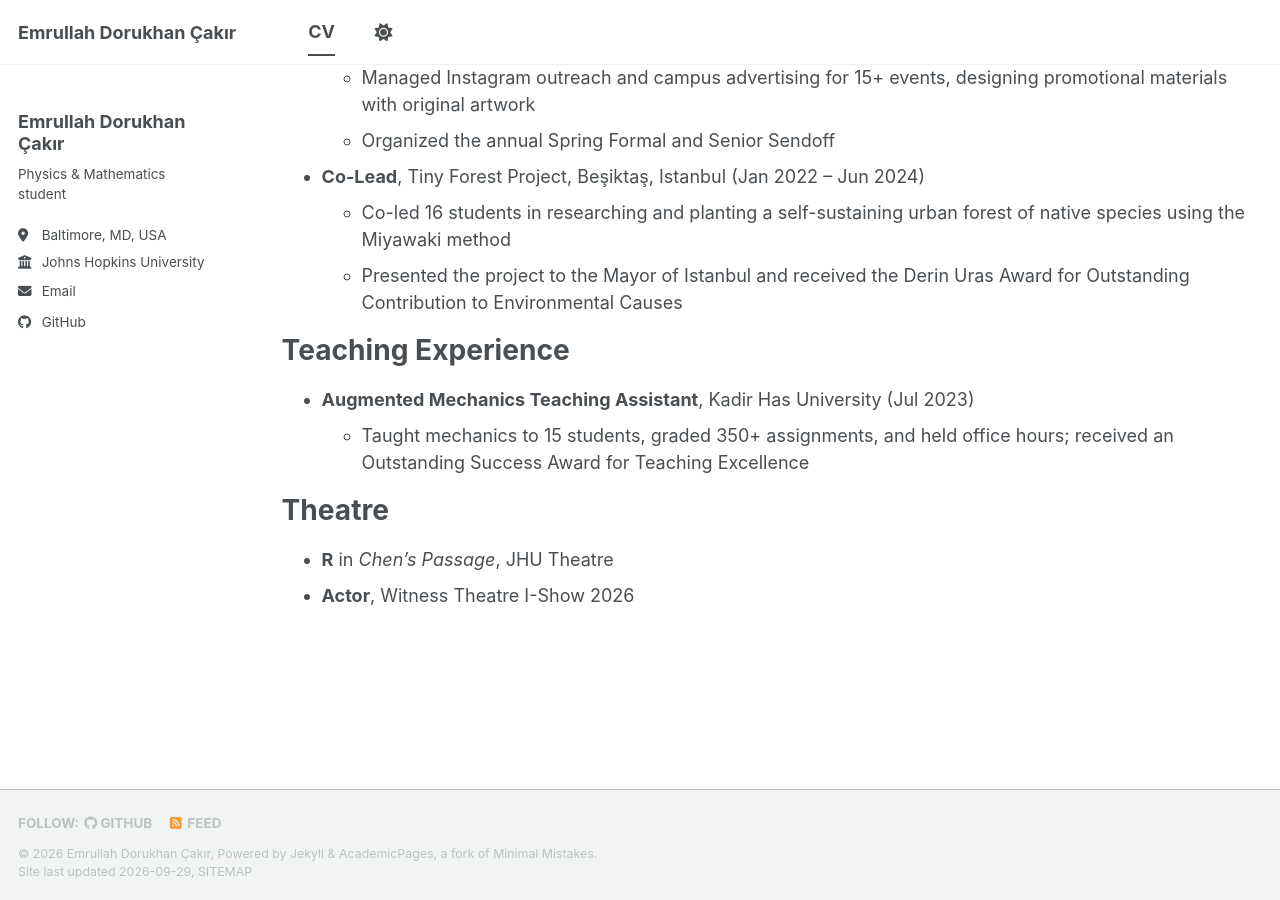
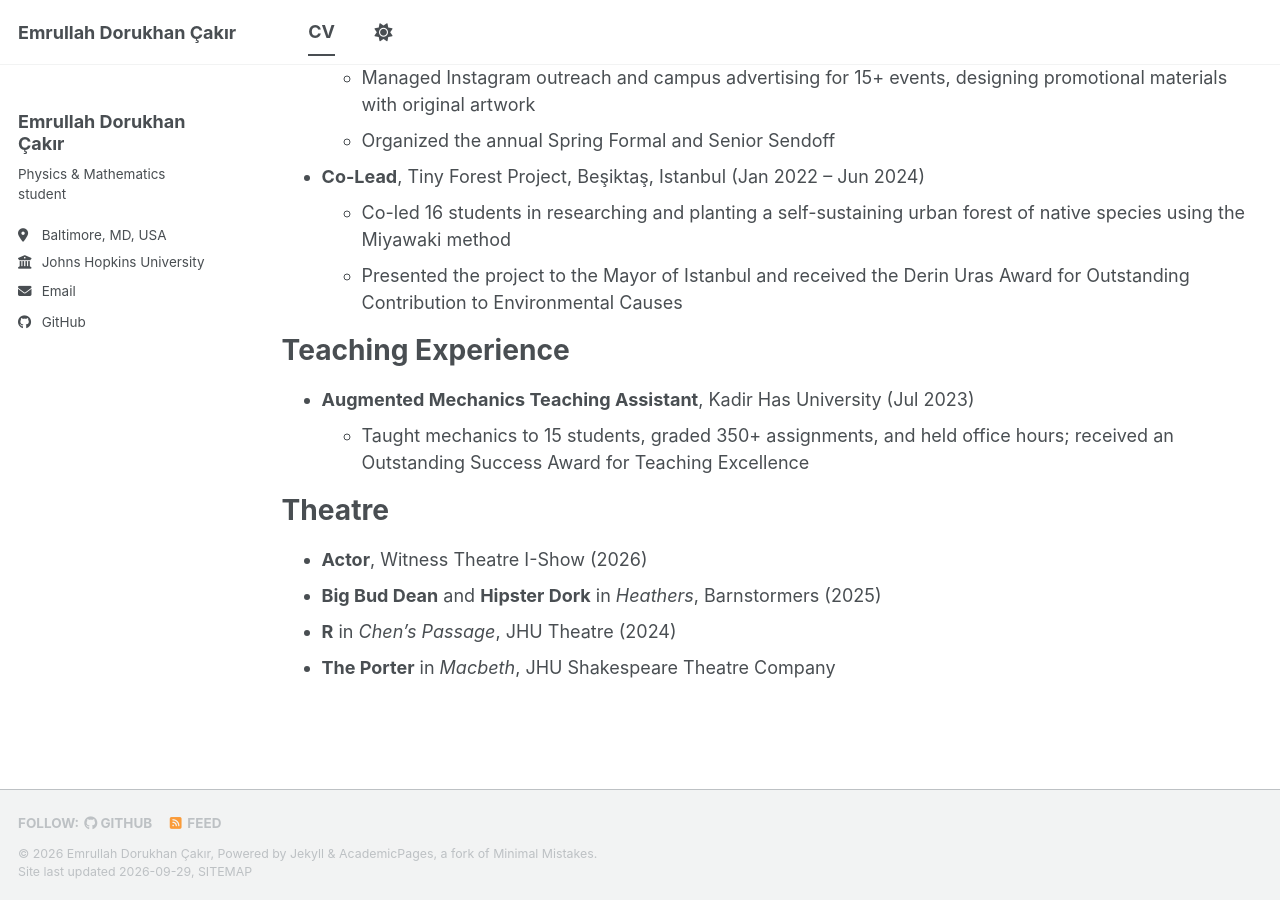
Before and after one commit to emrullahd-cakir/emrullahd-cakir.github.io, a Jekyll site: the page built from _pages/cv.md, in a window 1280 px wide and 900 px high, scrolled down 1213 px. Built offline with Jekyll 4.4.1, drawn with Linux system fonts in a browser that asks for light colours; a style sheet for code colours, icons or effects is not loaded.

Commit message:
Add more theatre credits
Co-Authored-By: Claude Opus 5.5 (1M context) <noreply@anthropic.com>
Claude-Session: https://claude.ai/code/session_01LqnhqSS9NMzk8z322YUGtA

```diff
--- a/_pages/cv.md
+++ b/_pages/cv.md
@@ -59,5 +59,7 @@ Teaching Experience
 
 Theatre
 ======
-* **R** in *Chen's Passage*, JHU Theatre
-* **Actor**, Witness Theatre I-Show 2026
+* **Actor**, Witness Theatre I-Show (2026)
+* **Big Bud Dean** and **Hipster Dork** in *Heathers*, Barnstormers (2025)
+* **R** in *Chen's Passage*, JHU Theatre (2024)
+* **The Porter** in *Macbeth*, JHU Shakespeare Theatre Company
```
Also changed, not shown: _pages/about.md (+1 -1 lines).
